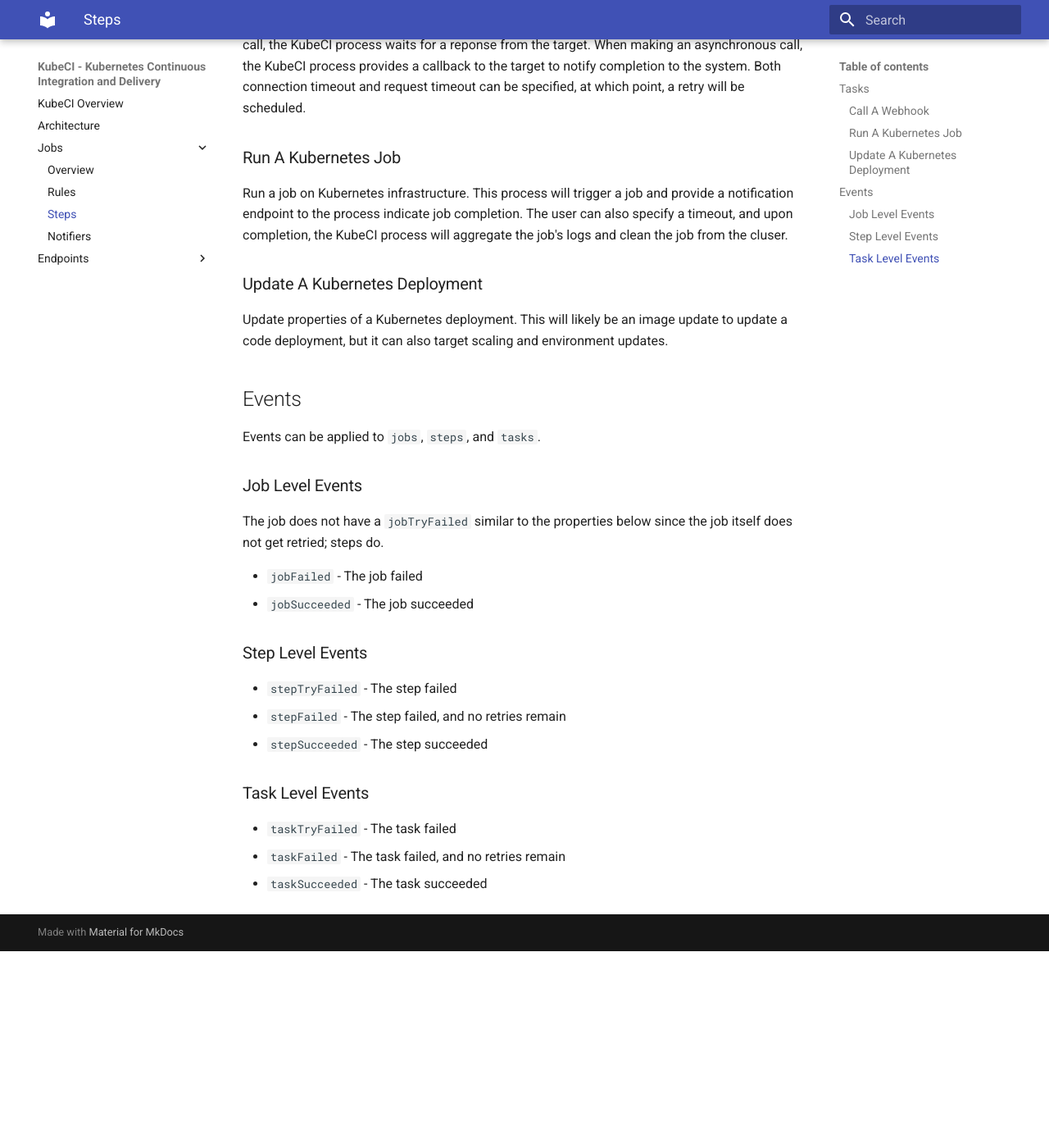
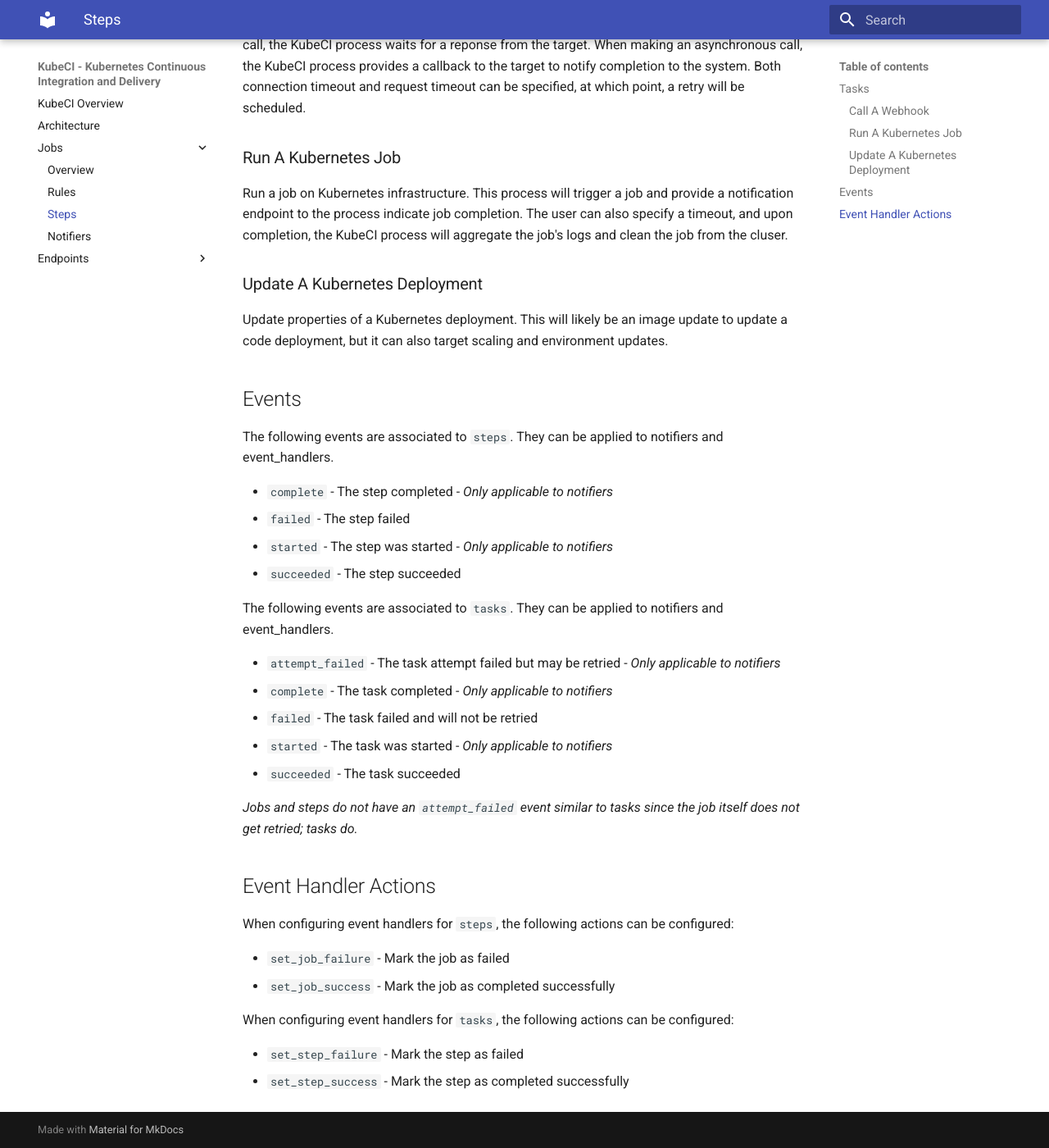
Before and after one commit to mnewswanger/kube-ci, an MkDocs documentation site: the page built from docs/jobs/steps.md, in a window 1280 px wide and 1400 px high, scrolled down 460 px. Shown: the whole window at 82% size. Built offline with MkDocs 1.6.1 and Material for MkDocs 9.7.7, drawn with Linux system fonts in a browser that asks for light colours; old or Windows-style settings are respelled for this version of MkDocs; before the commit the page ends 1620 px from its top, so only the background shows below that.

Commit message:
Update documentation

```diff
--- a/docs/jobs/steps.md
+++ b/docs/jobs/steps.md
@@ -20,23 +20,32 @@ Update properties of a Kubernetes deployment.  This will likely be an image upda
 
 ## Events ##
 
-Events can be applied to `jobs`, `steps`, and `tasks`.
+The following events are associated to `steps`.  They can be applied to notifiers and event_handlers.
 
-### Job Level Events ###
+* `complete` - The step completed - *Only applicable to notifiers*
+* `failed` - The step failed
+* `started` - The step was started - *Only applicable to notifiers*
+* `succeeded` - The step succeeded
 
-The job does not have a `jobTryFailed` similar to the properties below since the job itself does not get retried; steps do.
 
-* `jobFailed` - The job failed
-* `jobSucceeded` - The job succeeded
+The following events are associated to `tasks`.  They can be applied to notifiers and event_handlers.
 
-### Step Level Events ###
+* `attempt_failed` - The task attempt failed but may be retried - *Only applicable to notifiers*
+* `complete` - The task completed - *Only applicable to notifiers*
+* `failed` - The task failed and will not be retried
+* `started` - The task was started - *Only applicable to notifiers*
+* `succeeded` - The task succeeded
 
-* `stepTryFailed` - The step failed
-* `stepFailed` - The step failed, and no retries remain
-* `stepSucceeded` - The step succeeded
+_Jobs and steps do not have an `attempt_failed` event similar to tasks since the job itself does not get retried; tasks do._
 
-### Task Level Events ###
+## Event Handler Actions ##
 
-* `taskTryFailed` - The task failed
-* `taskFailed` - The task failed, and no retries remain
-* `taskSucceeded` - The task succeeded
+When configuring event handlers for `steps`, the following actions can be configured:
+
+* `set_job_failure` - Mark the job as failed
+* `set_job_success` - Mark the job as completed successfully
+
+When configuring event handlers for `tasks`, the following actions can be configured:
+
+* `set_step_failure` - Mark the step as failed
+* `set_step_success` - Mark the step as completed successfully
```
Also changed, not shown: docs/jobs/index.md (+11 -0 lines), docs/jobs/notifiers.md (+4 -0 lines).
